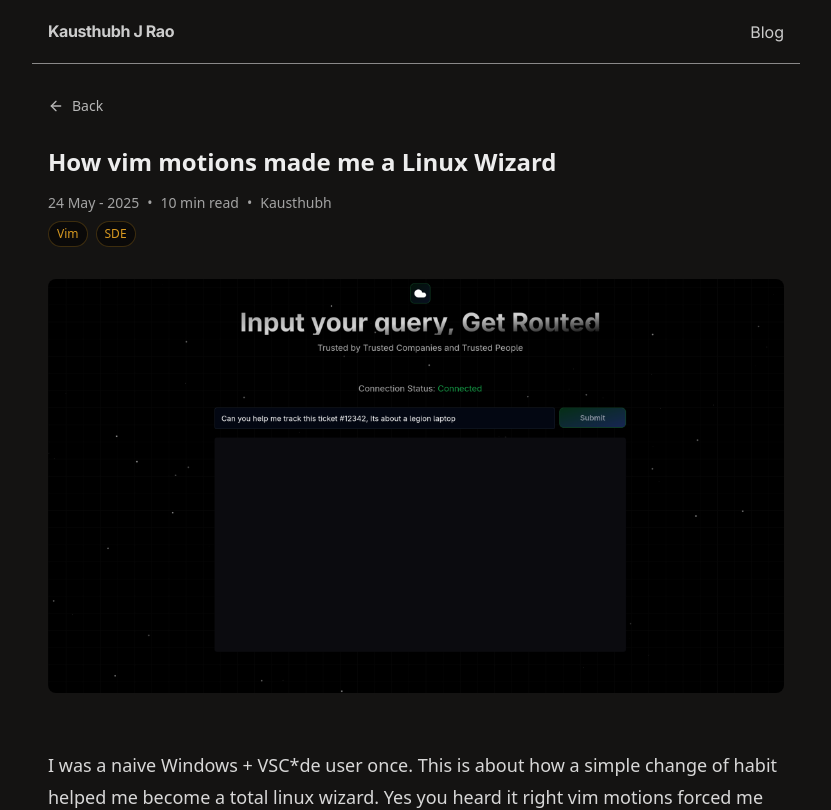
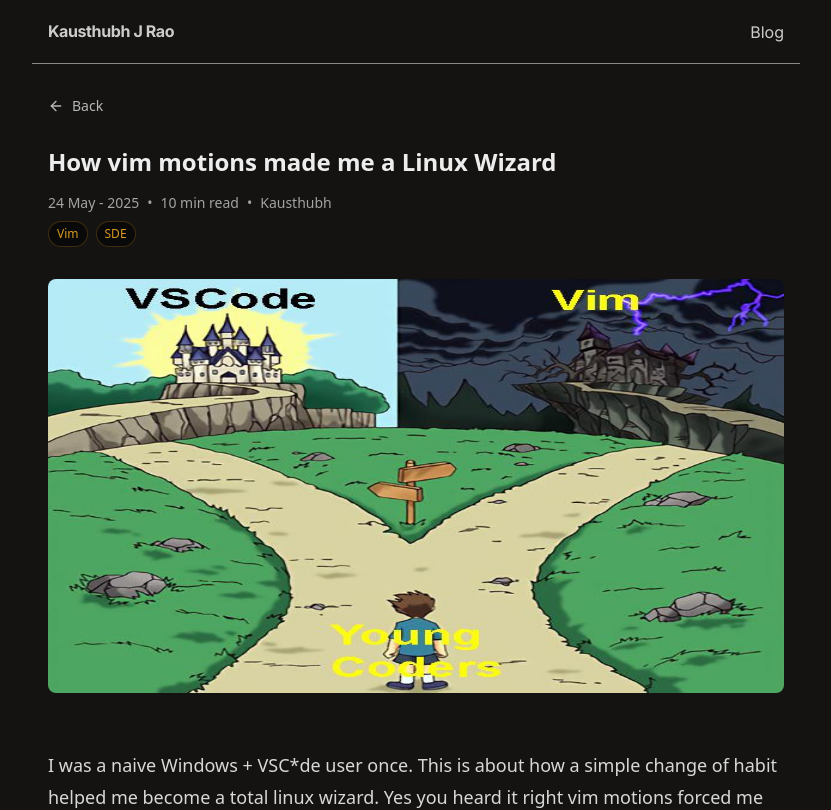
Before and after one commit to Exgene/portfolio, a Next.js app: page /blog/vim-motions in a window 1280 px wide. Shown: the top 810 px of the page, without its empty margins (224-1055 px from the left). Built offline with nearby package versions, Linux system fonts and the light colour scheme; no server answers.

Commit message:
chore: update image

```diff
--- a/src/app/_components/blogs.ts
+++ b/src/app/_components/blogs.ts
@@ -22,7 +22,7 @@
       brief: "A story about how i got into linux / neovim from my bloated windows / vsc*de setup and became a wizard at it.",
       mdxPath: "vim-motions"
     },
-    image: "/projects/llm-optimization/main.png",
+    image: "/blogs/vim-motions.jpg",
     author: "Kausthubh",
     readTime: "10 min read"
   },
--- a/src/app/blog/[id]/page.tsx
+++ b/src/app/blog/[id]/page.tsx
@@ -104,7 +104,7 @@
             fill
             sizes="(max-width: 768px) 100vw, (max-width: 1200px) 50vw, 33vw"
             priority
-            className="object-cover"
+            className="object-fit"
           />
         </div>
 
```
Also changed, not shown: public/blogs/vim-motions.jpg (added).
